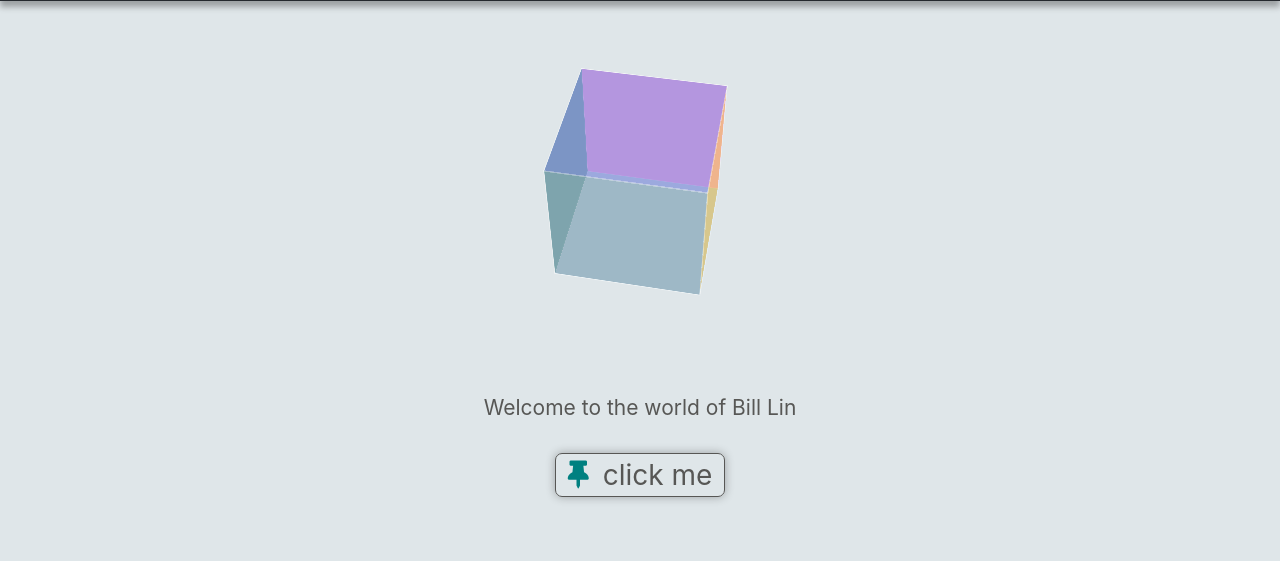
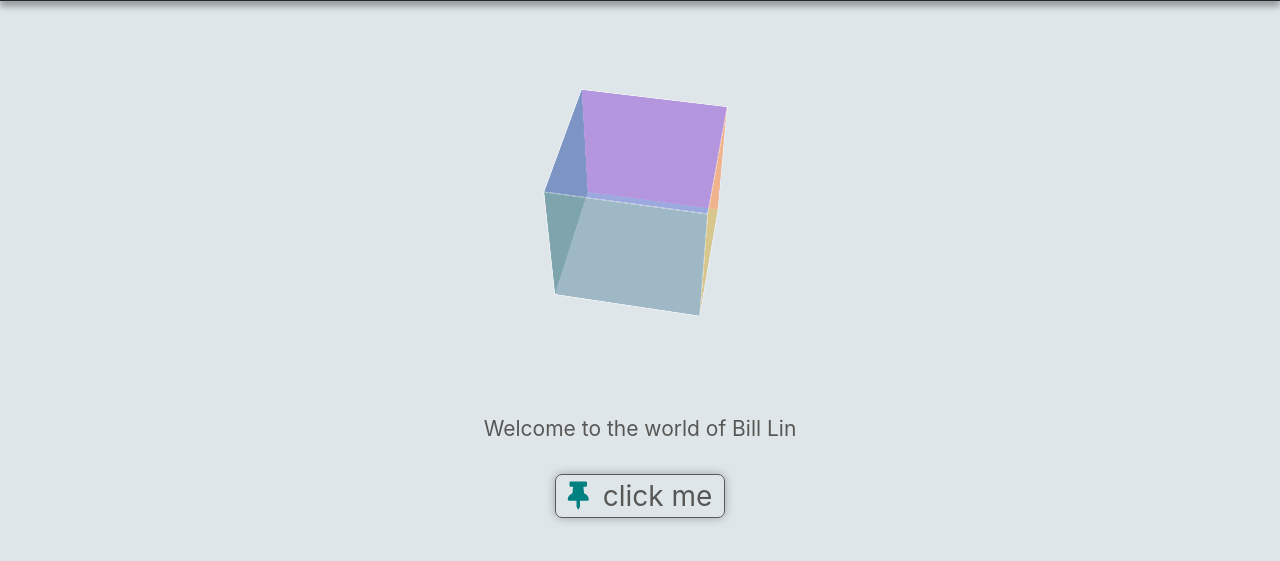
Before and after one commit to shenmemoon1/MoonRabbit, a plain HTML site: page index.html in a window 1280 px wide. Shown: the part 57-618 px from the top of the page. Drawn offline with Linux system fonts and the light colour scheme.

Commit message:
Update index.html

```diff
--- a/index.html
+++ b/index.html
@@ -37,7 +37,7 @@
             </div>
         </div>
     </header>
-    <div class="container margin-t-9 box-wrapper">
+    <div class="container margin-t-12 box-wrapper">
         <ul class="box margin-b-5">
             <li></li>
             <li></li>
```
